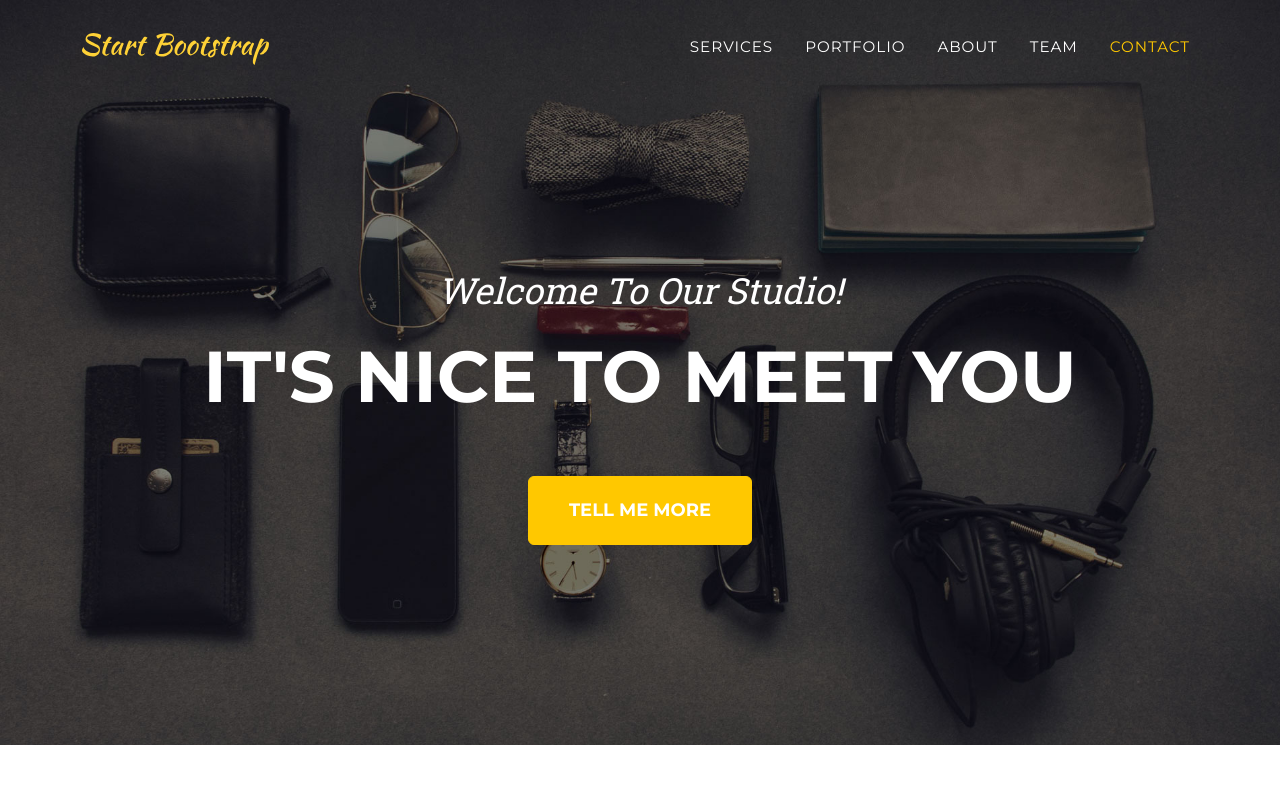
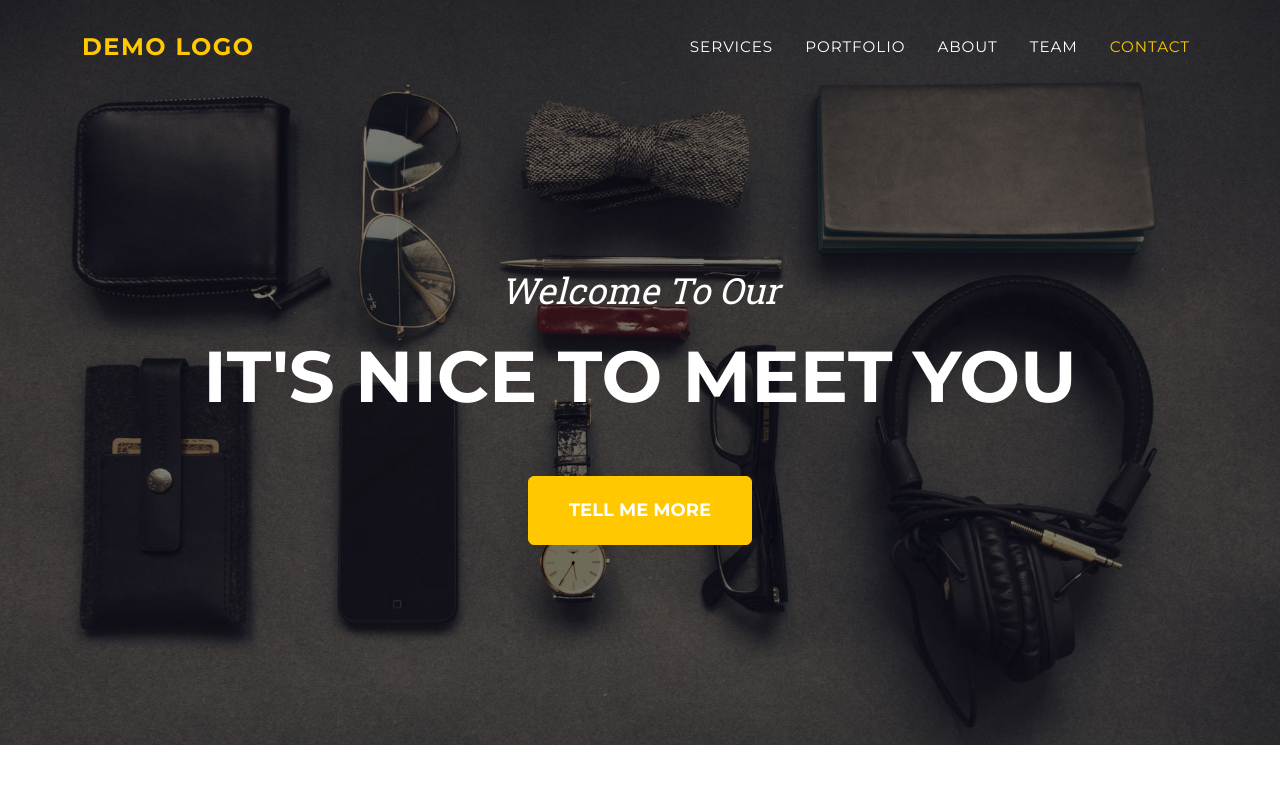
Before and after one commit to arunpuk/DemoSite, a plain HTML site: page index.html in a window 1280 px wide. Shown: the top 800 px of the page. Drawn offline with nearby package versions, Linux system fonts and the light colour scheme.

Commit message:
changed site name

```diff
--- a/index.html
+++ b/index.html
@@ -5,7 +5,7 @@
         <meta name="viewport" content="width=device-width, initial-scale=1, shrink-to-fit=no" />
         <meta name="description" content="" />
         <meta name="author" content="" />
-        <title>Agency - Start Bootstrap Theme</title>
+        <title>Demo Site</title>
         <!-- Favicon-->
         <link rel="icon" type="image/x-icon" href="assets/favicon.ico" />
         <!-- Font Awesome icons (free version)-->
@@ -20,7 +20,7 @@
         <!-- Navigation-->
         <nav class="navbar navbar-expand-lg navbar-dark fixed-top" id="mainNav">
             <div class="container">
-                <a class="navbar-brand" href="#page-top"><img src="assets/img/navbar-logo.svg" alt="..." /></a>
+                <a class="navbar-brand" href="#page-top">Demo Logo</a>
                 <button class="navbar-toggler" type="button" data-bs-toggle="collapse" data-bs-target="#navbarResponsive" aria-controls="navbarResponsive" aria-expanded="false" aria-label="Toggle navigation">
                     Menu
                     <i class="fas fa-bars ms-1"></i>
@@ -39,7 +39,7 @@
         <!-- Masthead-->
         <header class="masthead">
             <div class="container">
-                <div class="masthead-subheading">Welcome To Our Studio!</div>
+                <div class="masthead-subheading">Welcome To Our </div>
                 <div class="masthead-heading text-uppercase">It's Nice To Meet You</div>
                 <a class="btn btn-primary btn-xl text-uppercase" href="#services">Tell Me More</a>
             </div>
```
